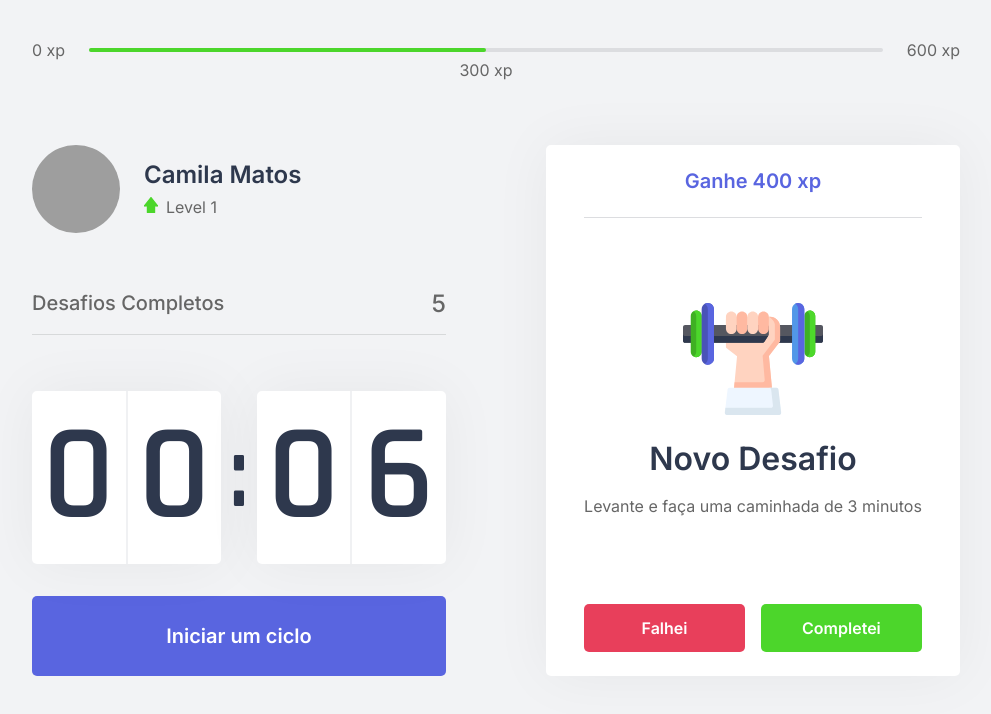
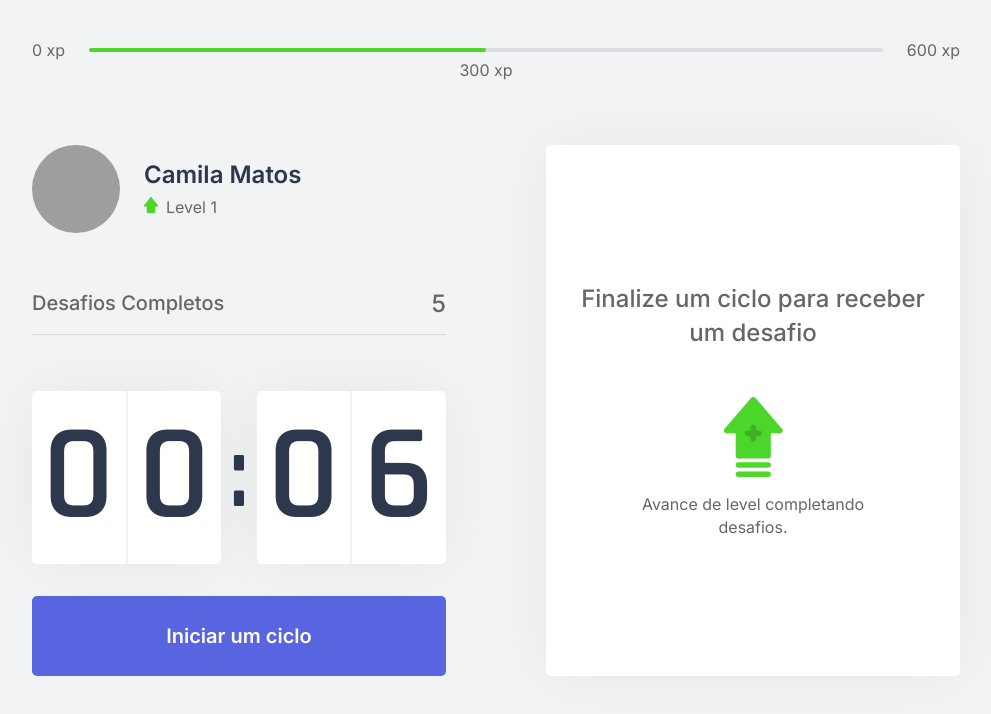
Before and after one commit to camiladev/nlw-4-moveit-1.0, a Next.js app: page / in a window 1280 px wide. Shown: the top 714 px of the page, without its empty margins (144-1135 px from the left). Built offline with nearby package versions, Linux system fonts and the light colour scheme; grey boxes are pictures that could not be loaded.

Commit message:
Criado funcionalidade para liberar novo desafio aleatorio

```diff
--- a/src/components/ChallengeBox.tsx
+++ b/src/components/ChallengeBox.tsx
@@ -1,18 +1,21 @@
+import { useContext } from 'react';
+import { ChallengesContext } from '../contexts/ChallengesContext';
 import style from '../styles/components/ChallengeBox.module.css'
 
 export function ChallengeBox(){
-    const hasActiveChallenge = true;
+    const { activeChallenge } = useContext(ChallengesContext);
+    // const hasActiveChallenge = true;
 
     return(
         <div className={style.challengeBoxContainer}>
-            { hasActiveChallenge ? (
+            { activeChallenge ? (
                 <div className={style.challengeActive}>
-                    <header>Ganhe 400 xp</header>
+                    <header>Ganhe {activeChallenge.amount} xp</header>
 
                     <main>
-                        <img src="icons/body.svg" alt="body"/>
+                        <img src={`icons/${activeChallenge.type}.svg`} alt={activeChallenge.type}/>
                         <strong>Novo Desafio</strong>
-                        <p>Levante e faça uma caminhada de 3 minutos</p>
+                        <p>{activeChallenge.description}</p>
                     </main>
 
                     <footer>
--- a/src/contexts/ChallengesContext.tsx
+++ b/src/contexts/ChallengesContext.tsx
@@ -1,11 +1,18 @@
-import { createContext, ReactNode, useState } from "react";
+import { createContext, ReactNode, useContext, useState } from "react";
 
+import challenges from '../../challenges.json';
 
+interface Challenge{
+    type: 'body' | 'eye';
+    description: string;
+    amount: number;
+}
 
 interface ChallengesContextData{
     level: number;
     currentExperience: number;
     challengesCompleted: number;
+    activeChallenge: Challenge;
     levelUp: () => void;
     startNewChallenge: () => void;
 }
@@ -21,13 +28,17 @@
     const [currentExperience, setCurrentExperience] = useState(0);
     const [challengesCompleted, setChallengesCompleted] = useState(0);
 
+    const [activeChallenge, setActiveChallenge] = useState(null);
 
     function levelUp(){
         setLevel(level + 1);
     }
 
     function startNewChallenge(){
+        const randomChallengeIndex = Math.floor(Math.random() * challenges.length)
+        const challenge = challenges[randomChallengeIndex];
 
+        setActiveChallenge(challenge);
     }
 
     return(
@@ -35,6 +46,7 @@
             level,
             currentExperience,
             challengesCompleted,
+            activeChallenge,
             levelUp,
             startNewChallenge
         }}>
```
